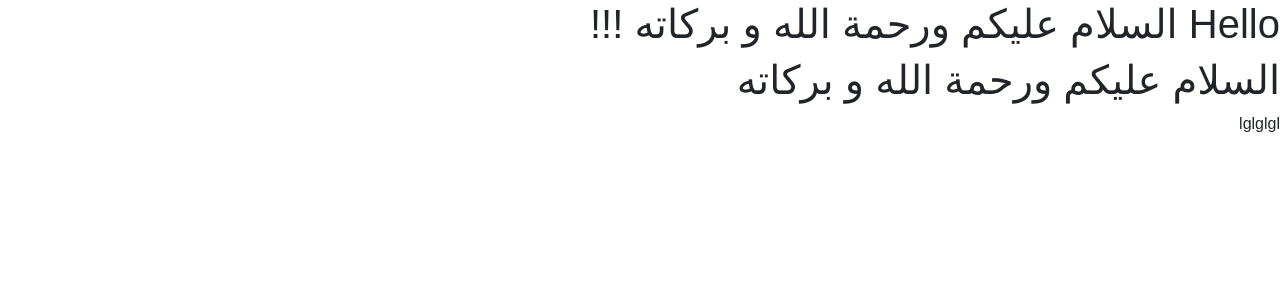
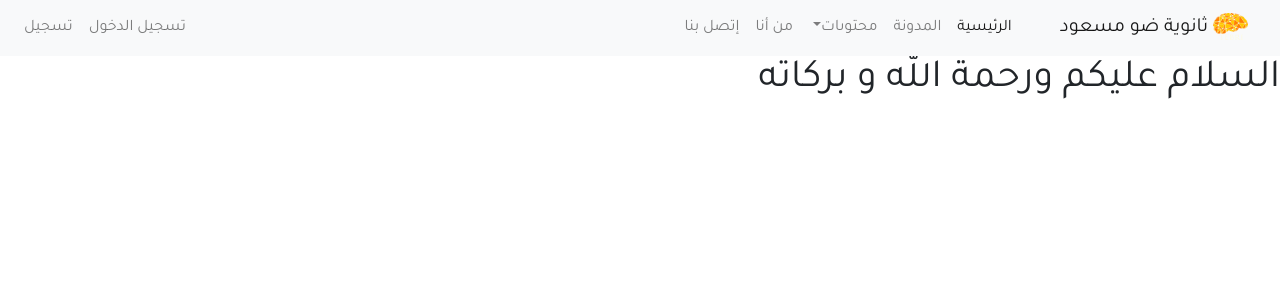
Before and after one commit to flous/Lycee_website, a Django app: page / in a window 1280 px wide. Shown: the top 300 px of the page. Run offline with Django 3.2, Linux system fonts and the light colour scheme; some libraries are stand-ins or nearby versions.

Commit message:
Add font and nav-bare
إضافة الخط  إلى ملف css
إضافة navbare من bootstrap
,و التعديل عليه
إضافة أيقونة الشعار

```diff
--- a/src/blog/static/blog/css/main.css
+++ b/src/blog/static/blog/css/main.css
@@ -1,12 +1,18 @@
-@font-face{
+@font-face {
     font-family: 'Tajawal';
-    src: url('../fonts/Tajawal-Regular.ttf') format("truetype")
-    local('Tajawal');
-}
+    src: url('../fonts/Tajawal-Regular.ttf')  format("truetype"),
+         local('Tajawal');
+  }
+
 html, body{
     direction: rtl;
     text-align: right;
 }
+
 body{
-    font-family: 'Tajawal' ,sans-serif;
+    font-family: 'Tajawal', sans-serif;
 }
+.dropdown-menu .dropdown-item{
+    text-align: right;
+}
+}
--- a/src/blog/templates/blog/index.html
+++ b/src/blog/templates/blog/index.html
@@ -7,17 +7,63 @@
 
         <link rel="stylesheet" href="{% static 'blog/css/bootstrap.min.css'%}">
         <link rel="stylesheet" href="{% static 'blog/css/main.css'%}">
+        <link rel="shortcut icon " href="{% static 'blog/images/logo3.png'%}">
     </head>
-    <h1>
+
     <body>
-        <div>
-        <i class="fab fa-hubspot"></i> Hello السلام عليكم ورحمة الله و بركاته <i class="fas fa-fighter-jet"></i>!!!
-    </div>
-</h1>
+      <header>
+          <!-- start navar -->
+        <nav class="navbar navbar-expand-lg navbar-light bg-light">
+
+            <a class="navbar-brand" href="#">
+                <img src="{% static 'blog/images/logo3.png'%}"  alt="شعار المؤسسة"  width="35px">
+
+                ثانوية ضو مسعود</a>
+
+            <button class=" navbar-toggler"  type="button" data-toggle="collapse" data-target="#navbarSupportedContent" aria-controls="navbarSupportedContent" aria-expanded="false" aria-label="Toggle navigation">
+                قائمة <span class="navbar-toggler-icon"></span>
+            </button>
+
+            <div class="collapse navbar-collapse" id="navbarSupportedContent" >
+              <ul class="navbar-nav " >
+                    <li class="nav-item active">
+                             <a class="nav-link" href="#">الرئيسية <span class="sr-only">(current)</span></a>
+                    </li>
+                    <li class="nav-item">
+                            <a class="nav-link" href="#">المدونة</a>
+                    </li>
+                    <li class="nav-item dropdown">
+                        <a class="nav-link dropdown-toggle" href="#" id="navbarDropdown" role="button" data-toggle="dropdown" aria-haspopup="true" aria-expanded="false">
+                        محتوىات</a>
+                    <div class="dropdown-menu" aria-labelledby="navbarDropdown">
+                            <a class="dropdown-item" href="#">المحتوى الأول </a>
+                            <a class="dropdown-item" href="#">المحتوى الثاني</a>
+                            <div class="dropdown-divider"></div>
+                            <a class="dropdown-item" href="#">المحتوى الثالث</a>
+                    </div>
+                    </li>
+                    <li class="nav-item">
+                        <a class="nav-link" href="#">من أنا</a>
+                    </li>
+                    <li class="nav-item">
+                        <a class="nav-link" href="#">إتصل بنا </a>
+                    </li>
+
+              </ul>
+              <ul  class="navbar-nav mr-auto">
+                  <li class="nav-item"> <a class="nav-link" href="#"> تسجيل الدخول </a></li>
+                  <li class="nav-item"><a class="nav-link" href="#">   تسجيل  </a></li>
+              </ul>
+
+            </div>
+          </nav>
+          <!-- End Navbar -->
+      </header>
+
 <h1>
     السلام عليكم ورحمة الله و بركاته
     </h1>
-        lglglgl
+
         <script src="{% static 'blog/js/jquery-3.3.1.slim.min.js'%}"></script>
         <script src="{% static 'blog/js/popper.min.js'%}"></script>
         <script src="{% static 'blog/js/bootstrap.min.js'%}"></script>
```
Also changed, not shown: src/blog/static/blog/images/logo3.png.
